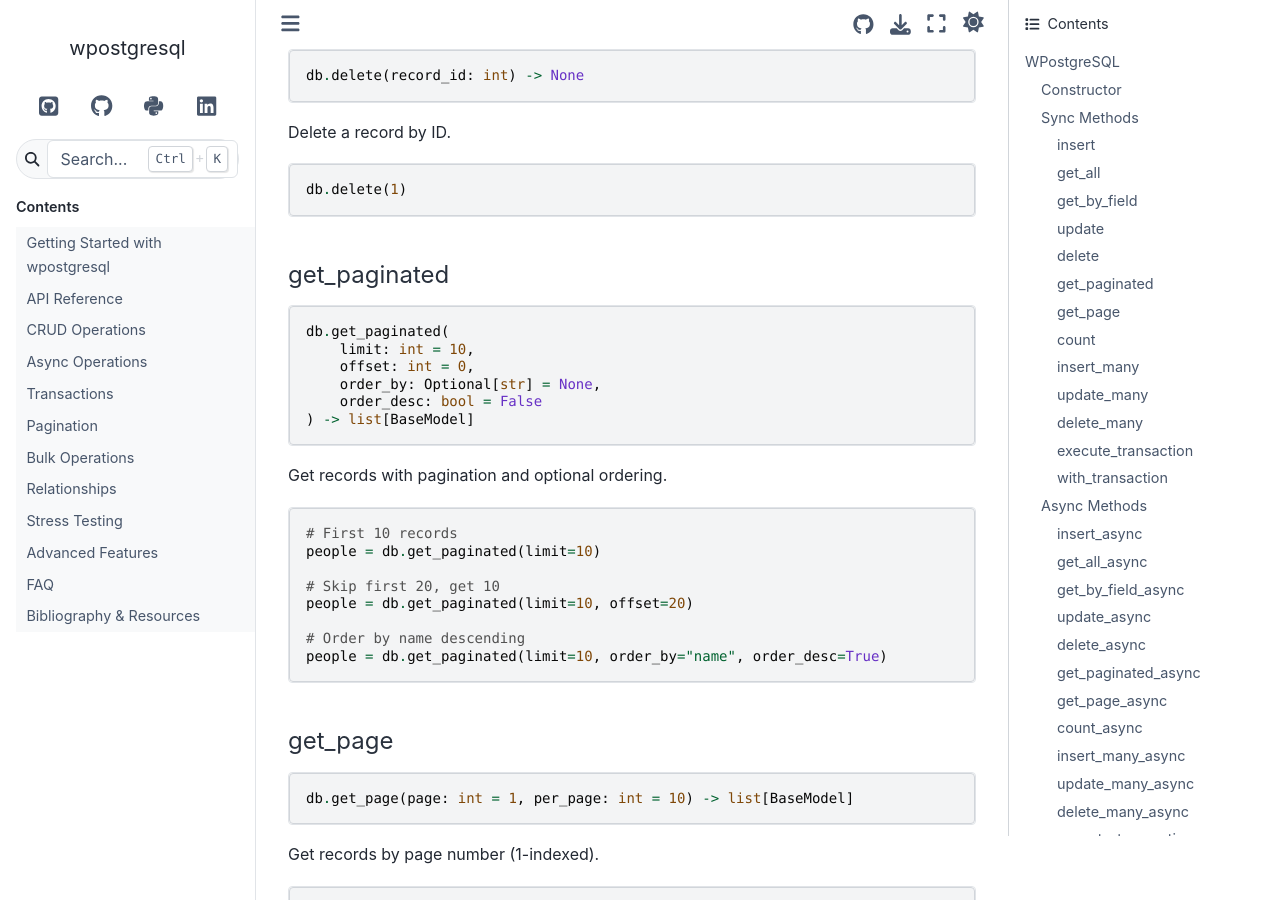
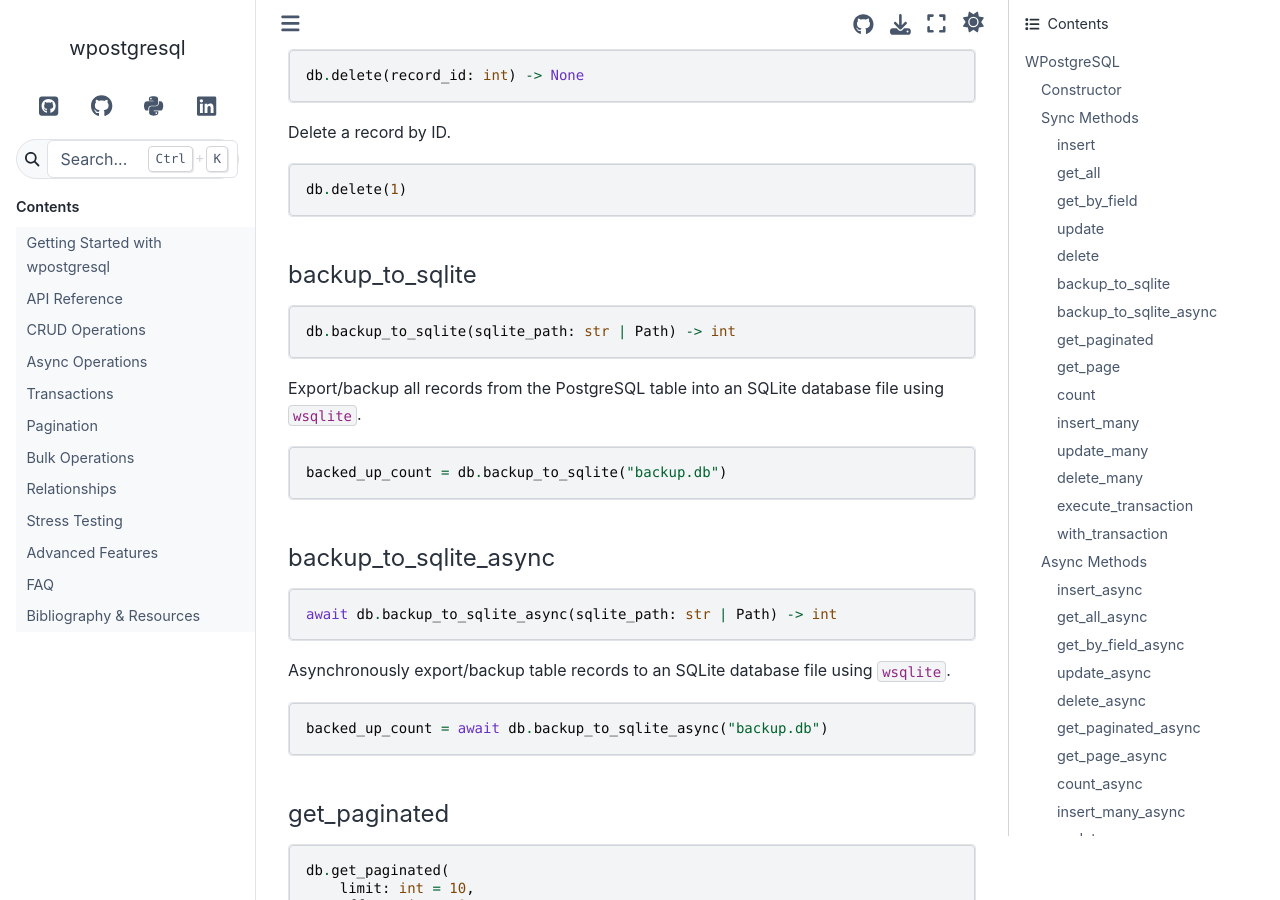
Before and after one commit to wisrovi/wpostgresql, a Sphinx documentation site: the page built from docs/API.md, in a window 1280 px wide and 900 px high, scrolled down 2115 px. Built offline with Sphinx 7.4.7 and the Sphinx Book theme 1.1.4, drawn with Linux system fonts in a browser that asks for light colours; pages that are not in the unit, such as notebooks, are missing from menus.

Commit message:
[DOCS] Add backup_to_sqlite and backup_to_sqlite_async to API.md

````diff
--- a/docs/API.md
+++ b/docs/API.md
@@ -99,6 +99,31 @@
 ```python
 db.delete(1)
 ```
+
+#### backup_to_sqlite
+
+```python
+db.backup_to_sqlite(sqlite_path: str | Path) -> int
+```
+
+Export/backup all records from the PostgreSQL table into an SQLite database file using `wsqlite`.
+
+```python
+backed_up_count = db.backup_to_sqlite("backup.db")
+```
+
+#### backup_to_sqlite_async
+
+```python
+await db.backup_to_sqlite_async(sqlite_path: str | Path) -> int
+```
+
+Asynchronously export/backup table records to an SQLite database file using `wsqlite`.
+
+```python
+backed_up_count = await db.backup_to_sqlite_async("backup.db")
+```
+
 
 #### get_paginated
 
````
